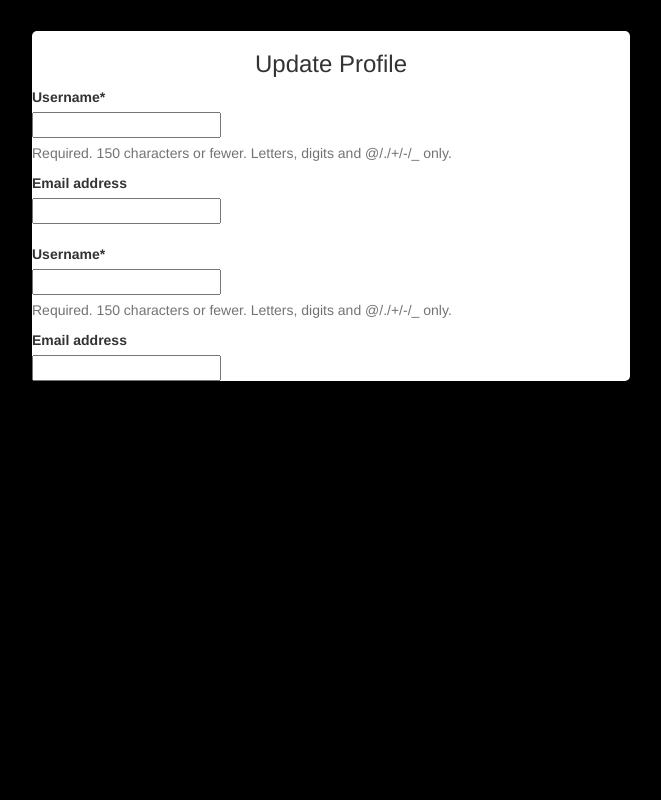
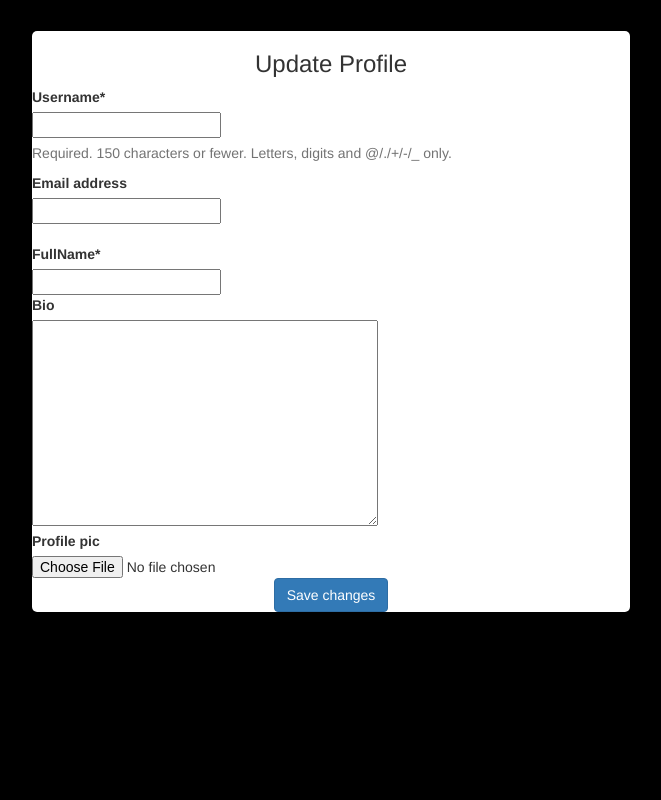
Before and after one commit to ThiraTheNerd/instagram-clone, a Django app: template templates/registration/profile.html in a window 1280 px wide, after a click on "Edit Profile". Shown: the whole page, without its empty margins (309-970 px from the left). Run offline with Django 3.2, Linux system fonts and the light colour scheme; tables that the repository leaves empty hold one stand-in row (values such as "Sample post"); the template is opened without the code that fills it: values that come from a table or form of the project are taken from there, most other values are stand-ins (such as "Sample title", 1, 10 or a date in 2020); grey boxes marked "Sample" are stand-in pictures; parts of the project's set-up code (start-up, migrations or seed data) failed here and were passed over; some libraries are stand-ins or nearby versions.

Commit message:
add the edit profile form

```diff
--- a/account/forms.py
+++ b/account/forms.py
@@ -15,5 +15,5 @@ class UserForm(forms.ModelForm):
 class ProfileForm(forms.ModelForm):
     class Meta:
         model = Profile
-        exclude = "user"
-        fields = ("fullName", "bio", "profilePic")
+        exclude = ("username", "count")
+        fields = ("fullName", "bio", "profile_pic")
--- a/account/views.py
+++ b/account/views.py
@@ -31,6 +31,10 @@ def profile(request, username):
             user_form.save()
             profile_form.save()
             messages.success(request, ("Your profile was successfully updated!"))
+        return redirect(profile)
+    else:
+        user_form = UserForm(instance=request.user)
+        profile_form = ProfileForm(instance=request.user)
     return render(
         request,
         "registration/profile.html",
--- a/templates/index.html
+++ b/templates/index.html
@@ -14,7 +14,7 @@
           <ul id="post-interactivity">
             <li><a>
               <img src="https://source.unsplash.com/125x125/?profile,photo" id="post-logo"></a></li>
-            <li><a><h5>{{post.user.username}}</h5></a></li>
+            <li><a href="/profile/{{user.username}}"><h5>{{post.user.username}}</h5></a></li>
           </ul>
           <a><img src="{% static 'photos/three-dots-more-indicator.png'%}" id="three-dots"></a>
         </div>
--- a/templates/registration/profile.html
+++ b/templates/registration/profile.html
@@ -23,14 +23,17 @@
       </ul>
       <div class="modal" id="myModal">
         <div class="modal-dialog">
-          <div class="modal-content">
+          <div class="modal-content p-4">
             <h3 class="text-center">Update Profile</h3>
-            <form method="POST" enctype="multipart/form-data" action="">
+            <form method="POST" enctype="multipart/form-data" action="{% url 'profile' profile.user.username%}">
             {% csrf_token %}
             {{ user_form|crispy }}
             <br>
             {{ profile_form|crispy}}
             </form>
+            <div class="text-center">
+              <button type="submit" class="btn btn-primary">Save changes</button>
+            </div>
 
           </div>
         </div>
```
